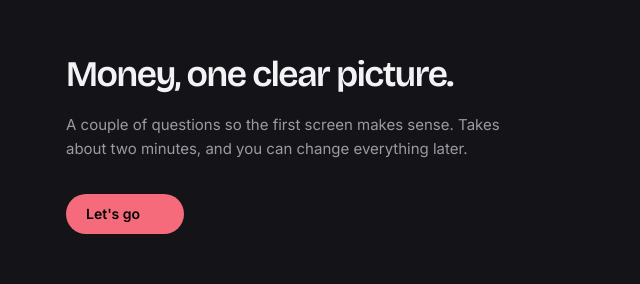
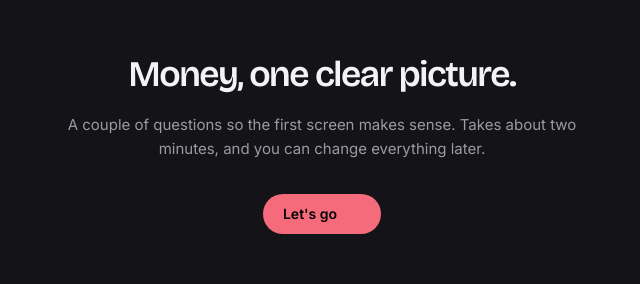
Before and after one commit to DevMubzly/expense-trackr, a Next.js app: page /onboarding in a window 1280 px wide. Shown: the part 160-444 px from the top of the page, without its empty margins (318-958 px from the left). Built offline with nearby package versions, Linux system fonts and the light colour scheme; some icons are missing.

Commit message:
Center onboarding welcome copy

```diff
--- a/src/app/onboarding/page.tsx
+++ b/src/app/onboarding/page.tsx
@@ -280,7 +280,7 @@ function OnboardingFlow() {
 
 function Welcome({ onStart }: { onStart: () => void }) {
   return (
-    <div className="max-w-[460px]">
+    <div className="w-full text-center">
       <h1 className="font-display text-3xl leading-tight tracking-[-0.04em] sm:text-4xl">
         Money, one clear picture.
       </h1>
@@ -288,7 +288,7 @@ function Welcome({ onStart }: { onStart: () => void }) {
         A couple of questions so the first screen makes sense. Takes about two
         minutes, and you can change everything later.
       </p>
-      <div className="mt-8">
+      <div className="mt-8 flex justify-center">
         <AccentButton accent={STEP_META.welcome.accent} onClick={onStart}>
           Let&apos;s go
         </AccentButton>
```
